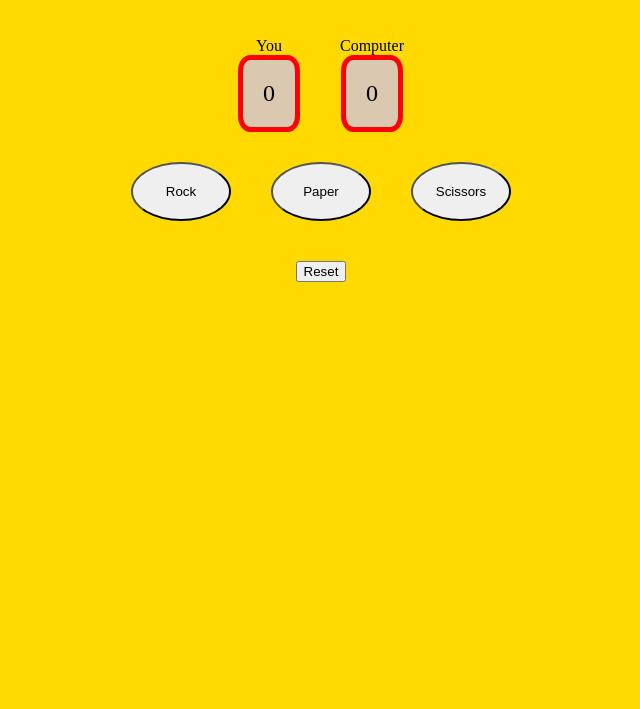
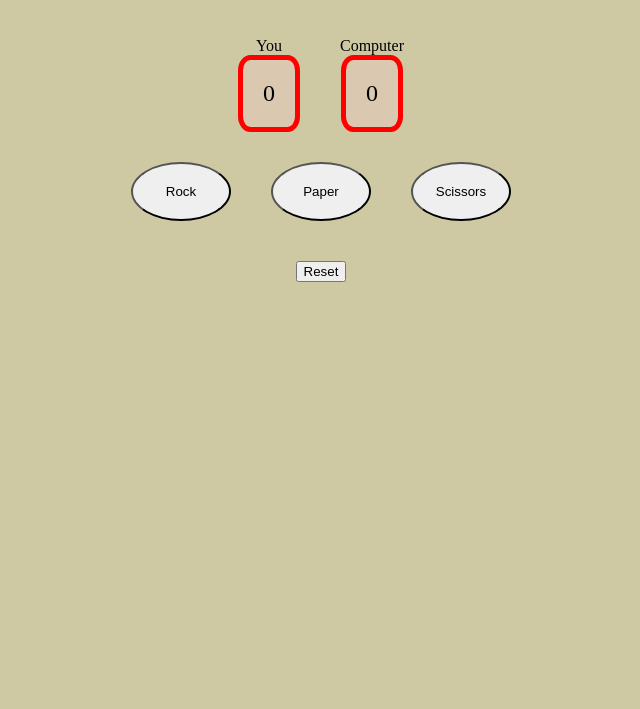
Before and after one commit to dimbyr/rock-paper-scissor, a plain HTML site: page index.html in a window 1280 px wide. Shown: the part 91-800 px from the top of the page, without its empty margins (319-959 px from the left). Drawn offline with Linux system fonts and the light colour scheme.

Commit message:
Changed background color to lighter

```diff
--- a/styles.css
+++ b/styles.css
@@ -2,7 +2,7 @@
     display: flex;
     flex-direction: column;
     align-items: center;
-    background-color: rgb(255, 217, 0);
+    background-color: rgb(207, 201, 163);
     /* padding: 5% 30%; */
 }
 
```
